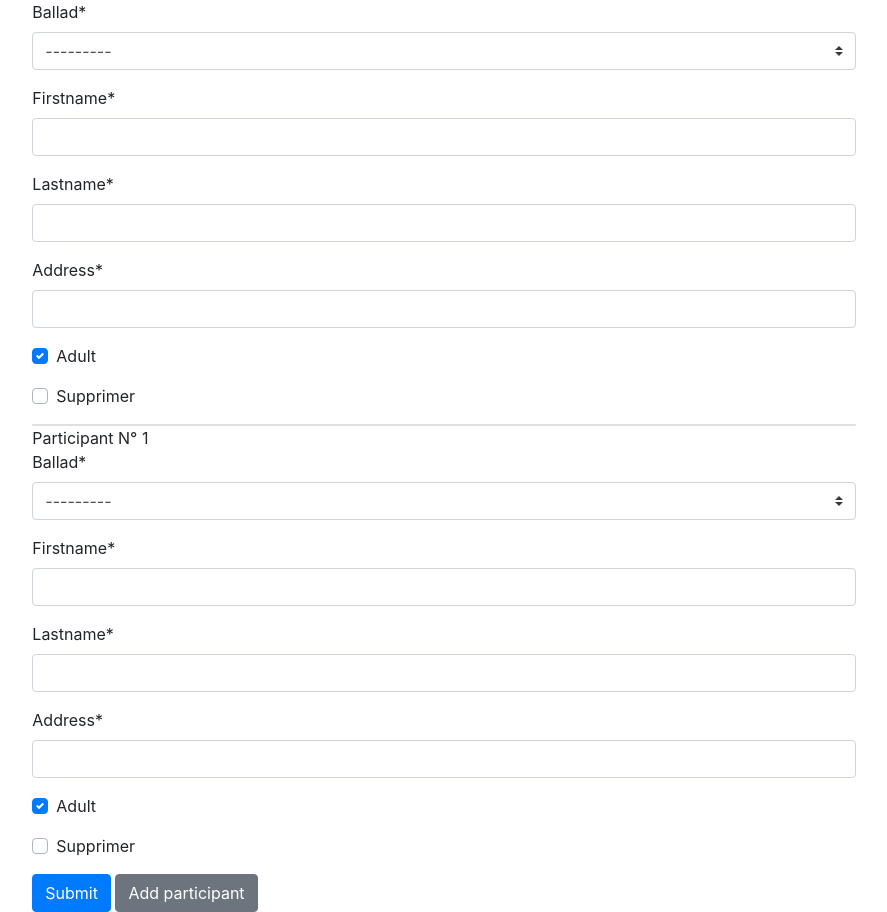
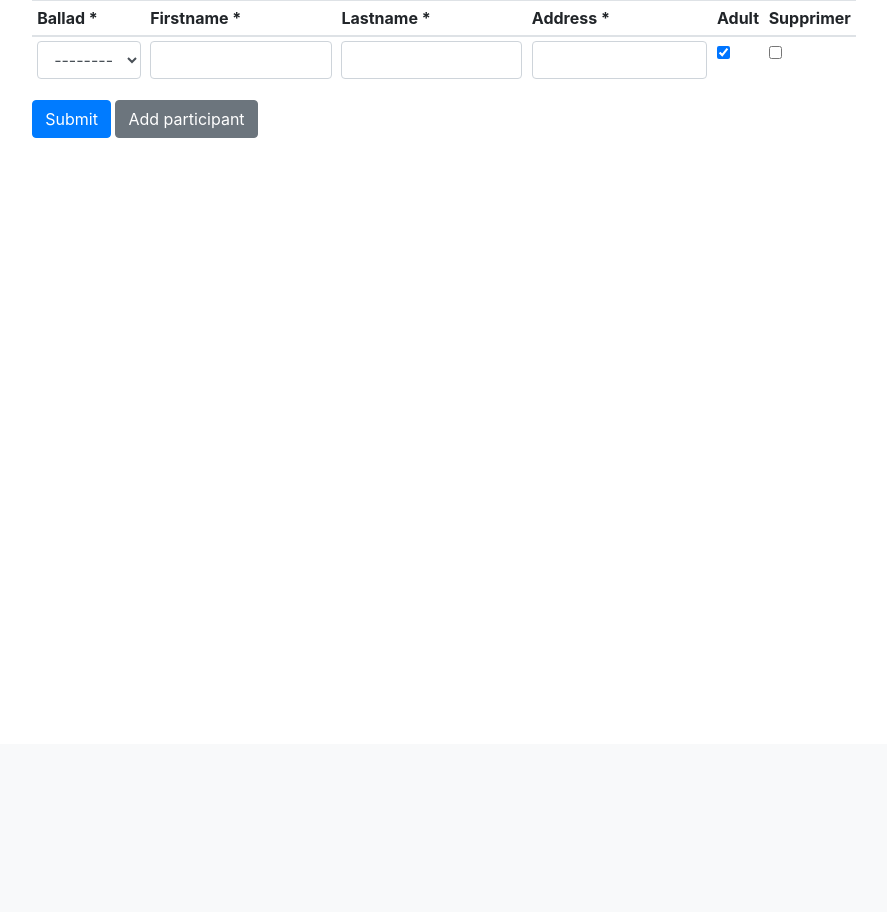
Before and after one commit to acelpb/dyn_signup, a Django app: page /submit in a window 1280 px wide. Shown: the part 56-968 px from the top of the page, without its empty margins (196-1083 px from the left). After the commit the page ends 194 px from the top, so only its background shows below. Run offline with Django 3.2, Linux system fonts and the light colour scheme; tables that the repository leaves empty hold one stand-in row (values such as "Sample post"); some libraries are stand-ins or nearby versions.

Commit message:
I'm tired

```diff
--- a/templates/signup/particpant.html
+++ b/templates/signup/particpant.html
@@ -6,29 +6,68 @@
 {% load i18n %}
 
 {% block smallcontent %}
-    {% if reviewing_form and form.forms %}
+    {% if reviewing_form and forms.form %}
         <div class="alert alert-primary">
             Votre inscription est confirmée. Rendez-vous le 23 juillet à 10h devant la gare de Charleroi Sud.
         </div>
     {% endif %}
     {% if form.forms %}
         <form method="post">
-        {%  for error in form.non_form_errors %}
+            {% for error in form.non_form_errors %}
                 <div class="alert alert-danger" role="alert">{{ error }}</div>
             {% endfor %}
             {% csrf_token %}
-        {% crispy form %}
-
-        <div class="card">
+            <div>
                 {{ form.management_form|crispy }}
             </div>
+
+            <table class="table table-striped table-sm">
+                <thead>
+                <tr>
+                    {% for field in form.forms.0 %}
+                        {% if field.label and not field.is_hidden %}
+                            <th for="{{ field.auto_id }}"
+                                class="col-form-label {% if field.field.required %}requiredField{% endif %}">
+                                {{ field.label|safe }}{% if field.field.required and not field|is_checkbox %}
+                                    <span class="asteriskField">*</span>{% endif %}
+                            </th>
+                        {% endif %}
+                    {% endfor %}
+                </tr>
+
+                </thead>
+
+                <tbody>
+                <tr class="d-none empty-form">
+                    {% for field in form.empty_form %}
+                        {% if field|is_checkbox %}
+                            <td id="div_{{ field.auto_id }}" class="form-group">
+                                {{ field }}
+                            </td>
+                        {% else %}
+                            {% include 'bootstrap4/field.html' with tag="td" form_show_labels=False %}
+                        {% endif %}
+                    {% endfor %}
+                </tr>
+
                 {% for subform in form %}
-            <div class="form-group">
-                Participant N° {{ forloop.counter }}
-
-                {% crispy form %}
-            </div>
+                    {% if form_show_errors and not subform.is_extra %}
+                        {% include "bootstrap4/errors.html" %}
+                    {% endif %}
+                    <tr>
+                        {% for field in subform %}
+                            {% if field|is_checkbox %}
+                                <td id="div_{{ field.auto_id }}" class="form-group">
+                                    {{ field }}
+                                </td>
+                            {% else %}
+                                {% include 'bootstrap4/field.html' with tag="td" form_show_labels=False %}
+                            {% endif %}
                         {% endfor %}
+                    </tr>
+                {% endfor %}
+                </tbody>
+            </table>
             {% if reviewing_form %}
                 <a href="{% url "participant_form" %}" class="btn btn-primary">Edit</a>
             {% else %}
```
Lines whose indentation alone changed are shown as unchanged.
